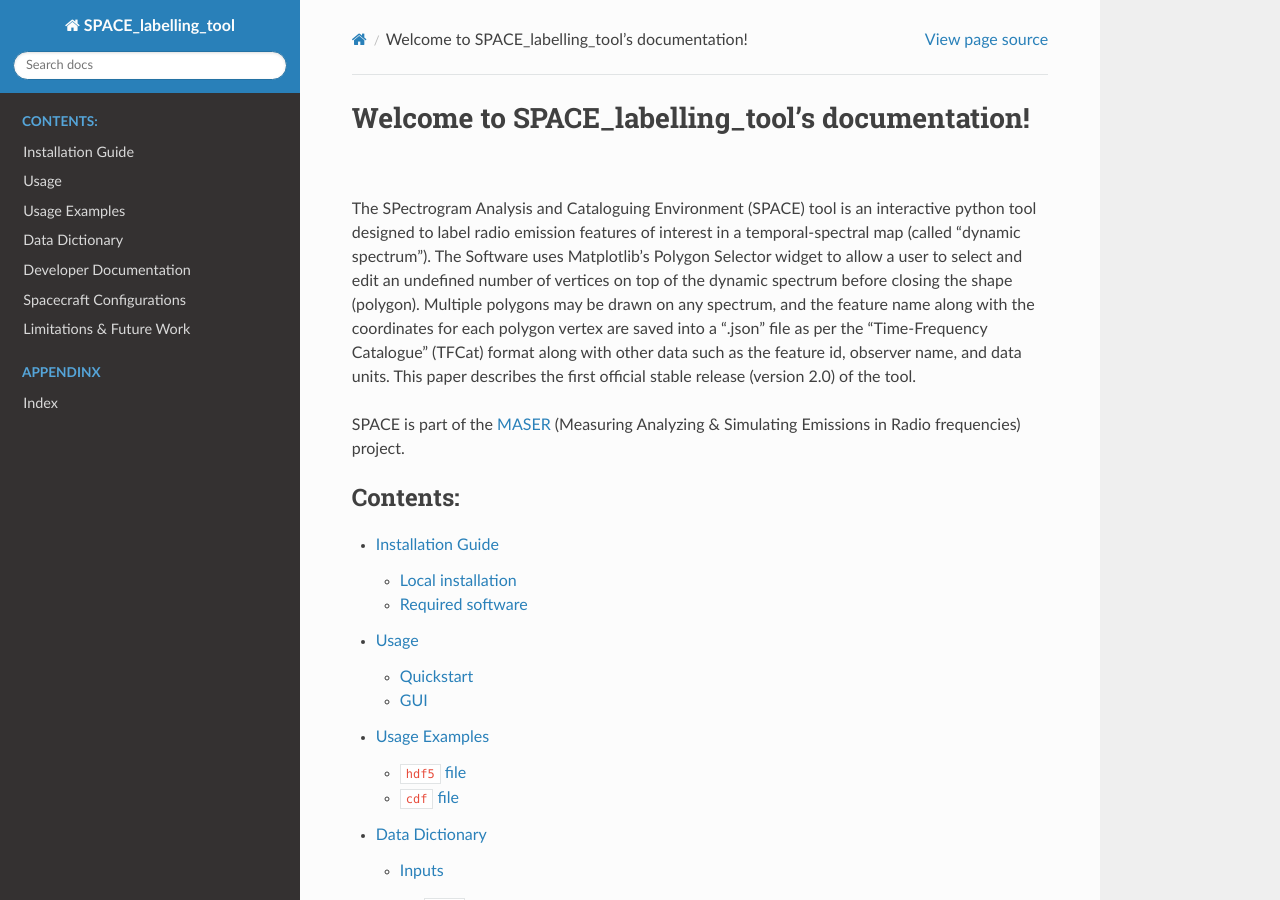
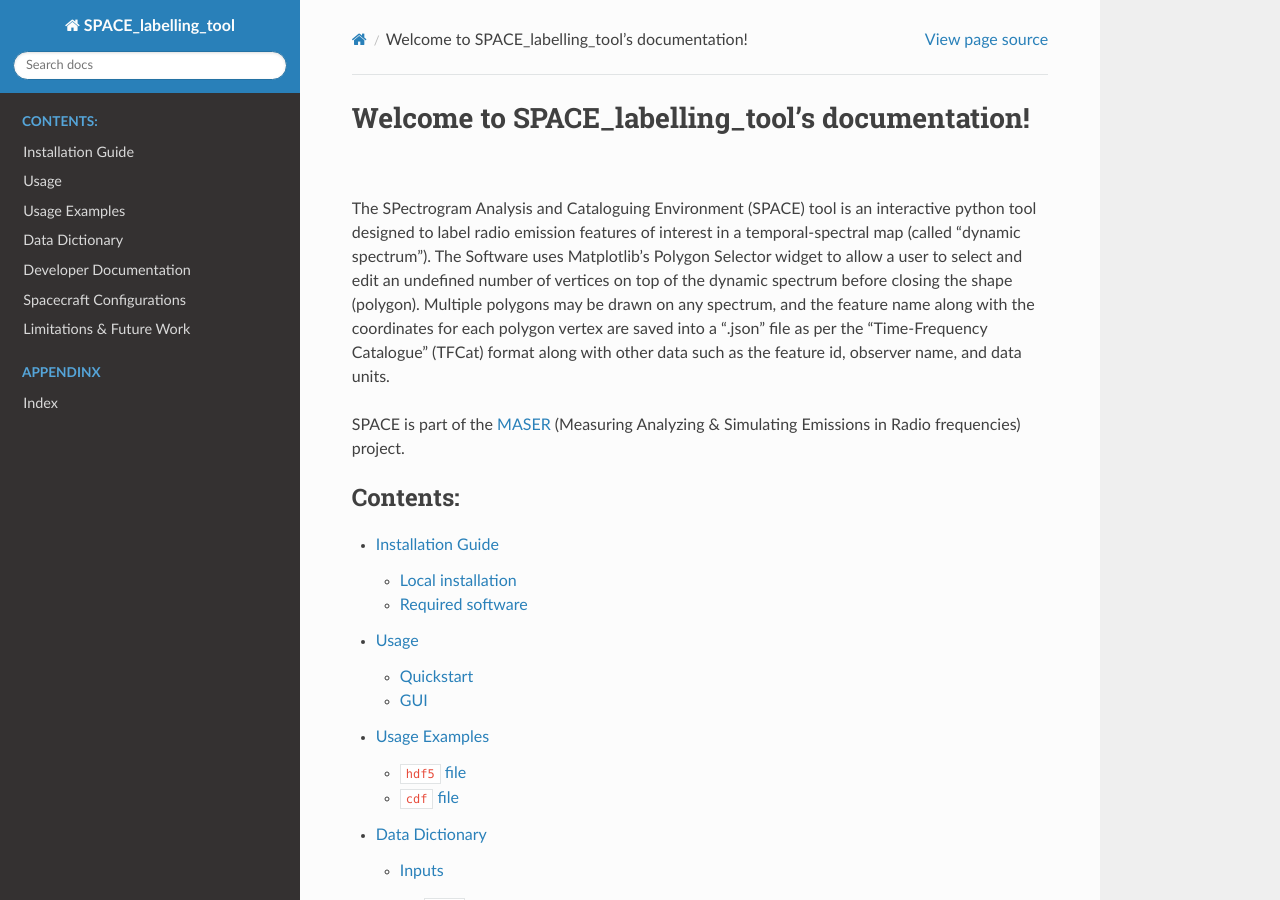
Before and after one commit to CorentinLouis/SPACE_labelling_tool, a Sphinx documentation site: the page built from docs/source/index.rst, in a window 1280 px wide and 900 px high. Built offline with Sphinx 7.4.7 and the Read the Docs theme 2.0.0, drawn with Linux system fonts in a browser that asks for light colours.

Commit message:
Update index.rst

```diff
--- a/docs/source/index.rst
+++ b/docs/source/index.rst
@@ -6,7 +6,7 @@
 Welcome to SPACE_labelling_tool's documentation!
 ================================================
 
-The SPectrogram Analysis and Cataloguing Environment (SPACE) tool is an interactive python tool designed to label radio emission features of interest in a temporal-spectral map (called “dynamic spectrum”). The Software uses Matplotlib’s Polygon Selector widget to allow a user to select and edit an undefined number of vertices on top of the dynamic spectrum before closing the shape (polygon). Multiple polygons may be drawn on any spectrum, and the feature name along with the coordinates for each polygon vertex are saved into a “.json” file as per the “Time-Frequency Catalogue” (TFCat) format along with other data such as the feature id, observer name, and data units. This paper describes the first official stable release (version 2.0) of the tool.
+The SPectrogram Analysis and Cataloguing Environment (SPACE) tool is an interactive python tool designed to label radio emission features of interest in a temporal-spectral map (called “dynamic spectrum”). The Software uses Matplotlib’s Polygon Selector widget to allow a user to select and edit an undefined number of vertices on top of the dynamic spectrum before closing the shape (polygon). Multiple polygons may be drawn on any spectrum, and the feature name along with the coordinates for each polygon vertex are saved into a “.json” file as per the “Time-Frequency Catalogue” (TFCat) format along with other data such as the feature id, observer name, and data units.
 
 
 SPACE is part of the `MASER <https://maser.lesia.obspm.fr>`_ (Measuring Analyzing & Simulating Emissions in Radio frequencies) project.
```
